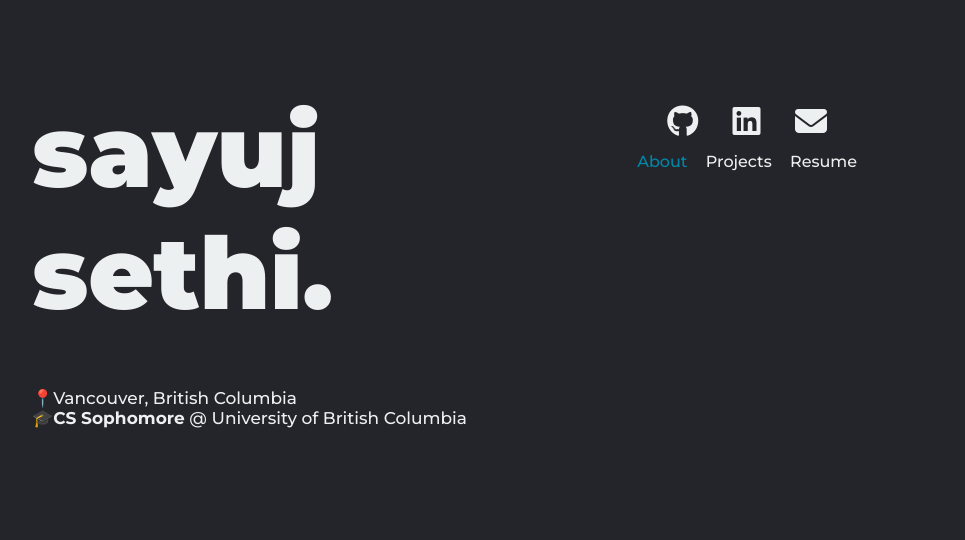
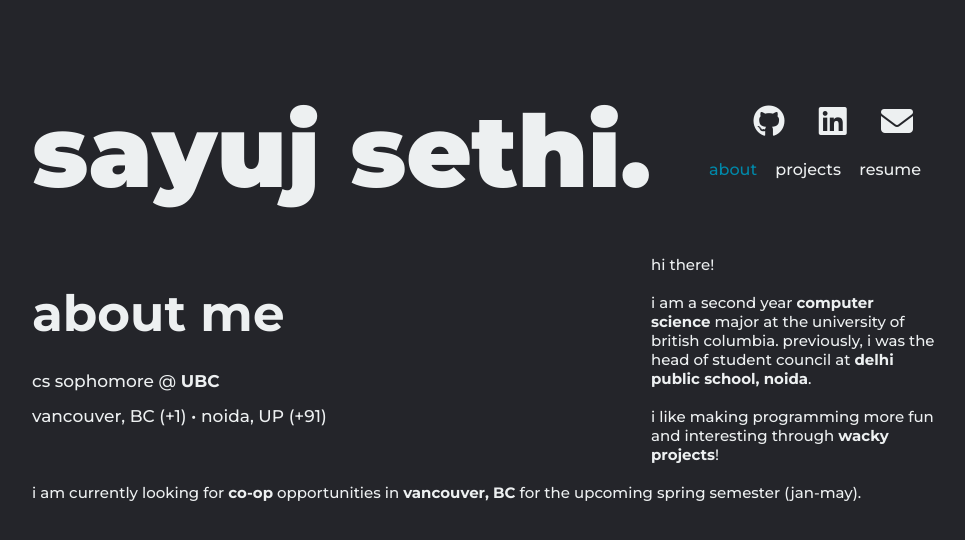
Before and after one commit to s4yuj/personal-website, a plain HTML site: page index.html in a window 1280 px wide. Shown: the whole page, without its empty margins (160-1125 px from the left). Drawn offline with Linux system fonts and the light colour scheme.

Commit message:
new design index page completed

```diff
--- a/index.html
+++ b/index.html
@@ -20,13 +20,13 @@
             <div class="nav">
                 <ul class="nav__list">
                     <li class="nav__item">
-                        <a class="nav__link" href="/">About</a>
+                        <a class="nav__link" href="/">about</a>
                     </li>
                     <li class="nav__item">
-                        <a class="nav__link" href="/projects.html">Projects</a>
+                        <a class="nav__link" href="/projects.html">projects</a>
                     </li>
                     <li class="nav__item">
-                        <a class="nav__link" href="/resume.html">Resume</a>
+                        <a class="nav__link" href="/resume.html">resume</a>
                     </li>
                 </ul>
             </div>
@@ -52,19 +52,57 @@
     </div> -->
 
     <div class="content">
+        <div class="content-left">
             <div class="name">
                 <p>sayuj sethi.</p>
             </div>
 
             <div class="intro">
+                <br>
+                <br>
+                <h1 class="about">about me</h1>
+                <br>
                 <ul>
                     <li>
-                    📍Vancouver, British Columbia
+                        cs sophomore @ <a class=link href="https://www.ubc.ca/" target="_blank"><b>UBC</b></a>
                     </li>
                     <li>
-                    🎓<b>CS Sophomore</b> @ <a class=link href="https://www.ubc.ca/" target="_blank">University of British Columbia</a>
+                        vancouver, BC (+1) • noida, UP (+91)
                     </li>
                 </ul>
+                <br>
+                <br>
+            </div>
+        </div>
+
+        <div class="content-right">
+
+            <br>
+            <br>
+            <br>
+            <p>
+                hi there!
+            </p>
+
+            <br>
+
+            <p>
+                i am a second year <a class=link href="https://www.cs.ubc.ca/"><b>computer science</b></a> major at the university of british columbia.
+                previously, i was the head of student council at <a class=link href="https://dpsnoida.co.in"><b>delhi public school, noida</b></a>.
+            </p>
+
+            <br>
+
+            <p>
+                i like making programming more fun and interesting through <a class=link href="/projects.html"><b>wacky projects</b></a>!
+            </p>
+
+            <br>
+
+            <p>
+                i am currently looking for <a class=link href="https://coop.ubc.ca/employers/why-ubc-co-op"><b>co-op</b></a> opportunities in <b>vancouver, BC</b> for the upcoming spring semester (jan-may).
+            </p>
+
         </div>
     </div>
 
--- a/style.css
+++ b/style.css
@@ -24,7 +24,7 @@ li, a {
 
 header {
     padding-top: 7%;
-    padding-right: 20%;
+    padding-right: 15%;
 }
 
 .content {
@@ -34,6 +34,7 @@ header {
 
 ul {
     list-style-type: none;
+    line-height: 35px;
 }
 
 .name {
@@ -41,6 +42,10 @@ ul {
     font-size: 100px;
     padding-bottom: 5%;
     font-weight: 900;
+}
+
+.about {
+    font-size: 50px;
 }
 
 .buttons-right {
@@ -59,12 +64,12 @@ ul {
 }
 
 .nav {
-    text-align: center;
+    text-align: right;
     font-size: 16px;
 }
 
 .icons {
-    text-align: center;
+    text-align: right;
 }
 
 .nav__list {
@@ -83,6 +88,17 @@ ul {
 
 .intro {
     font-size: 17px;
+    float: left;
+}
+
+.content-left {
+    float: left;
+}
+
+.content-right {
+    font-size: 15px;
+    padding-top: 10%;
+    padding-right: 17%;
 }
 
 .active {
```
Lines whose indentation alone changed are shown as unchanged.
